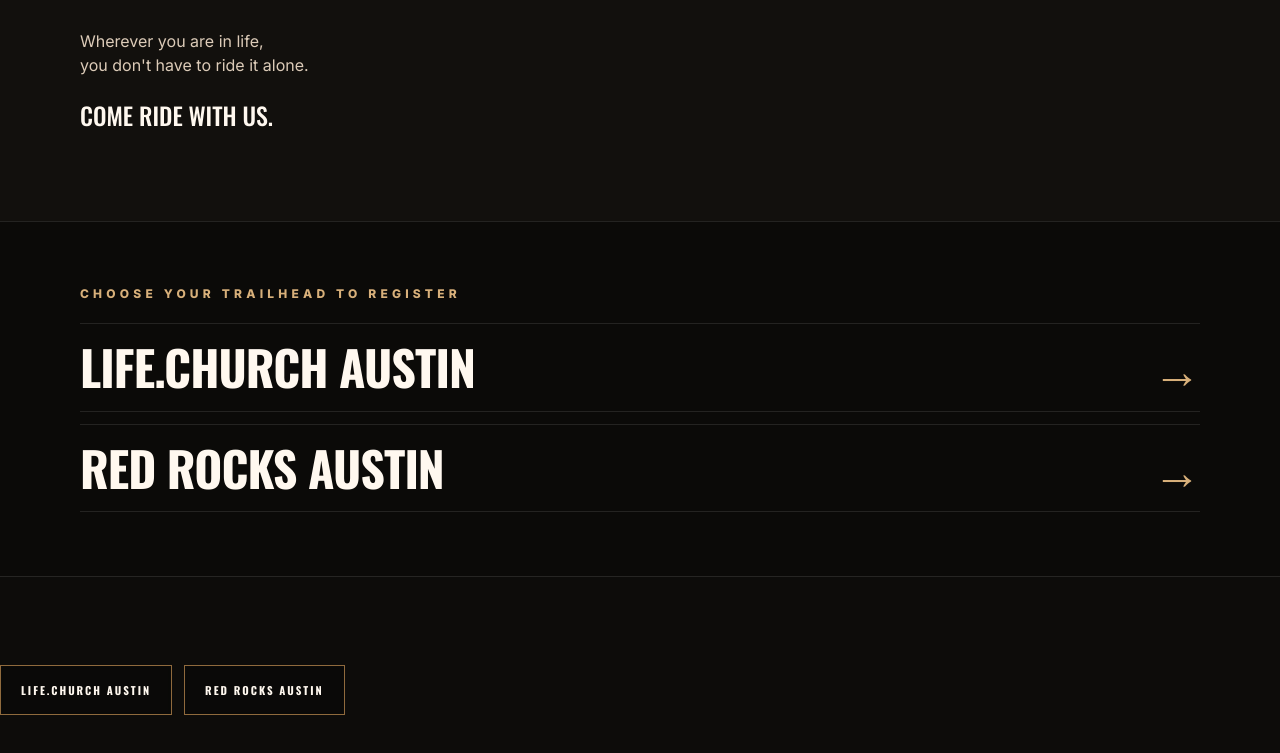
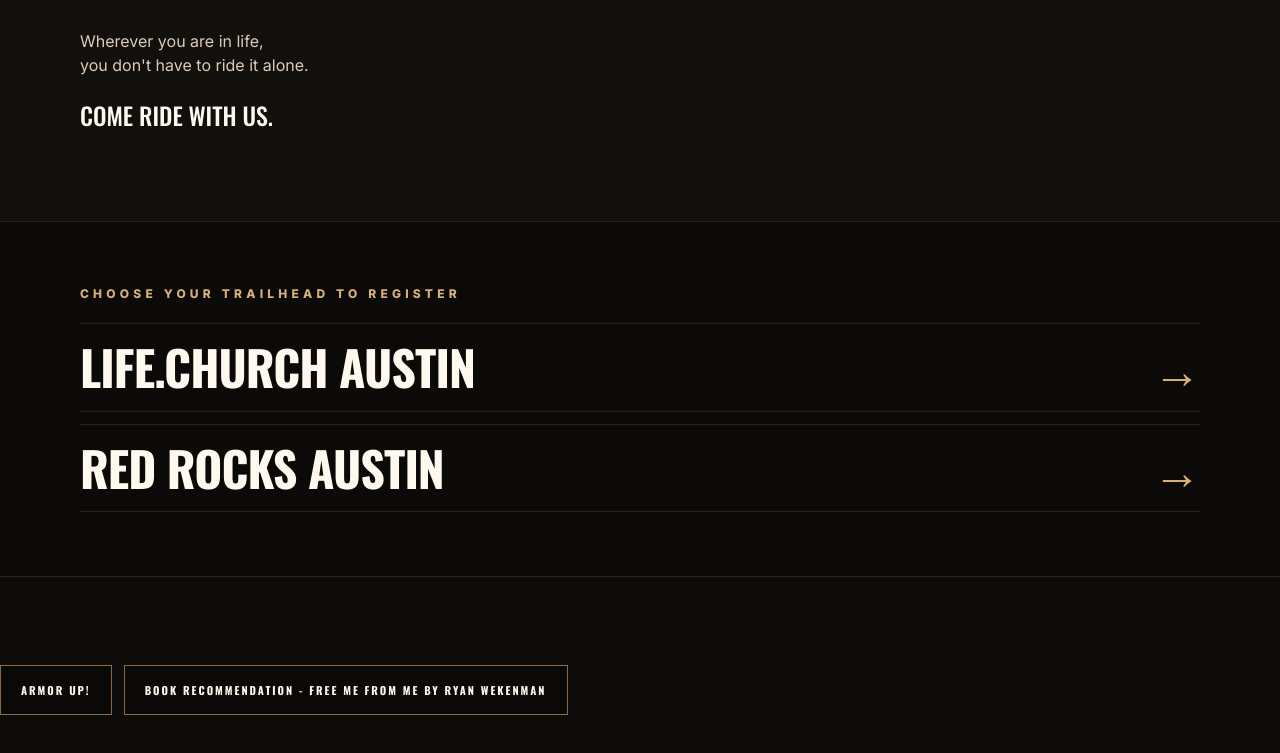
Before and after one commit to mrmechler/send-it-life, a plain HTML site: page index.html in a window 1280 px wide. Shown: the part 2301-3054 px from the top of the page. Drawn offline with nearby package versions, Linux system fonts and the light colour scheme.

Commit message:
Bottom Link Buttons

```diff
--- a/index.html
+++ b/index.html
@@ -478,20 +478,20 @@
       <div class="footer-actions">
         <a
           class="cta-btn"
-          href="https://www.life.church/lifegroups/search/lifegroup/325533ef-9949-4ce8-8774-20c3bc4a1f92/?campuses%5B0%5D=atn&topic%5B0%5D=Discipleship&groupTypes=LifeGroups"
+          href="https://www.youversion.com/bible-app"
           target="_blank"
           rel="noopener noreferrer"
         >
-          Life.Church Austin
+          Armor Up!
         </a>
 
         <a
           class="cta-btn"
-          href="https://my.redrockschurch.com/SmallGroupRegister?GroupGuid=3e1e5614-869e-47f7-bb72-3c8bdc34ac94"
+          href="https://amzn.to/4tyqv0U"
           target="_blank"
           rel="noopener noreferrer"
         >
-          Red Rocks Austin
+          Book Recommendation - Free Me From Me by Ryan Wekenman
         </a>
       </div>
     </div>
```
